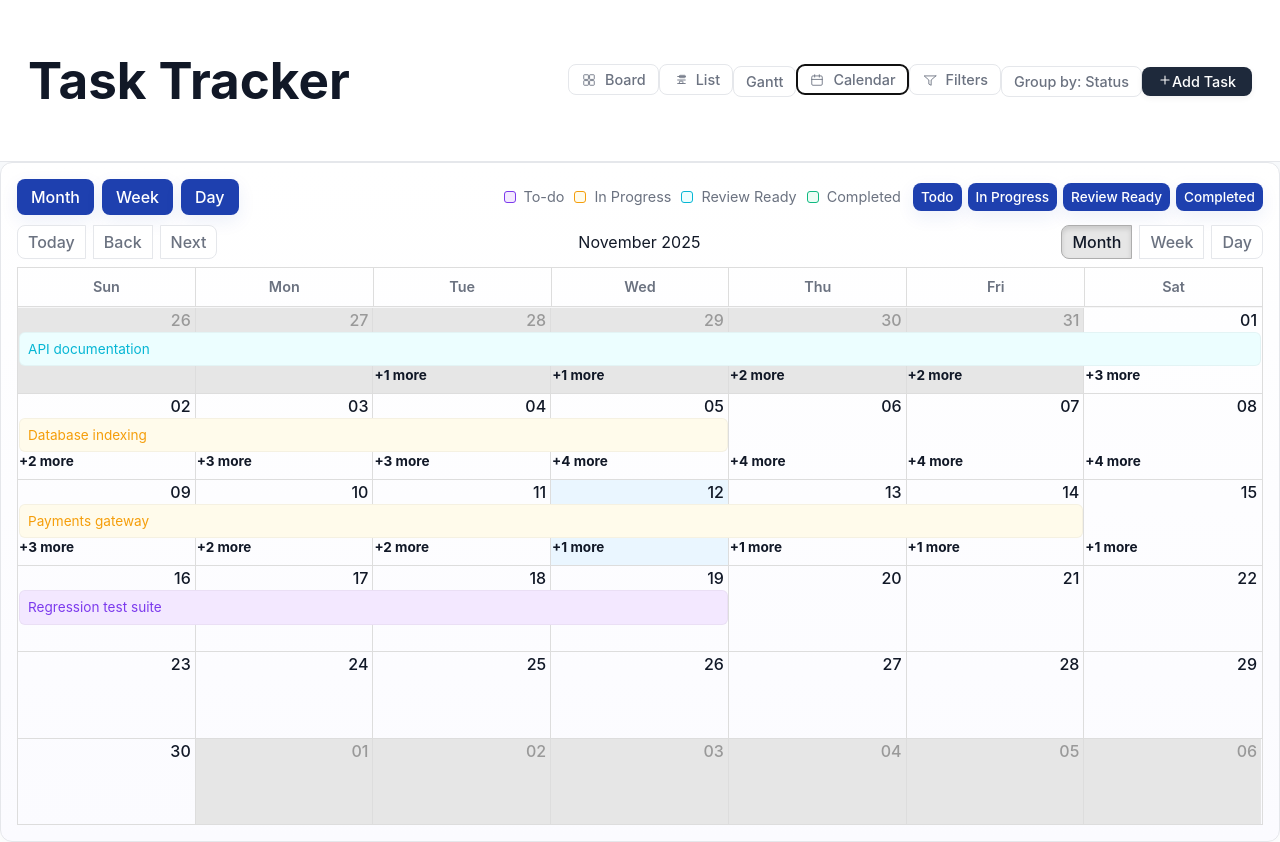
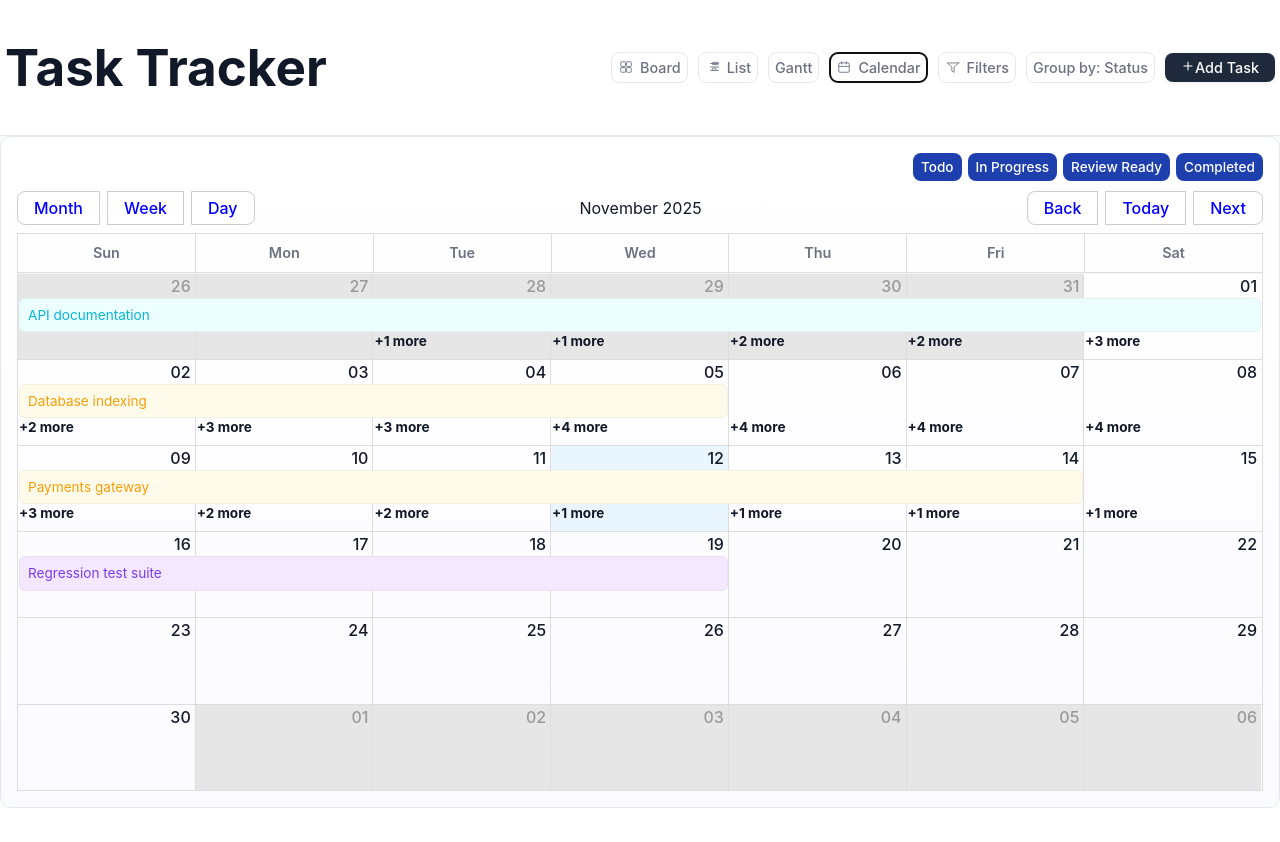
Before and after one commit to Vaishnavi-670/bt-system, a React (Vite) app: page /task-tracker in a window 1280 px wide. Both pictures are taken after a click on the button "Calendar". After the commit the page ends 808 px from the top, so only its background shows below. Built offline with nearby package versions, Linux system fonts and the light colour scheme.

Commit message:
implement custom calendar toolbar and improve calendar view functionality

```diff
--- a/src/Components/TaskTracker.css
+++ b/src/Components/TaskTracker.css
@@ -25,7 +25,8 @@ body {
     display: flex;
     justify-content: space-between;
     align-items: center;
-    padding: 18px 28px;
+    margin: 0;
+    padding: 5px;
     border-bottom: 1px solid var(--border);
     background: var(--white);
     position: sticky;
@@ -33,17 +34,23 @@ body {
     z-index: 10;
 }
 
+.workspace-header .actions {
+    display: flex;
+    gap: 10px;
+    align-items: center;
+}
+
 .action-btn {
     background: var(--white);
     border: 1px solid var(--border);
     border-radius: 8px;
-    padding: 6px 12px;
+    padding: 6px;
     font-size: 0.9rem;
     color: var(--muted);
     transition: all 0.2s ease;
     display: inline-flex;
     align-items: center;
-    gap: 8px;
+    gap: 6px;
 }
 
 .action-btn:hover {
@@ -633,7 +640,6 @@ body {
         grid-template-columns: 1fr;
     }
 }
-
 .list-view,
 .gantt-view,
 .calendar-view {
@@ -641,7 +647,6 @@ body {
     max-width: 100%;
     box-sizing: border-box;
 }
-
 .gantt-container {
     background: linear-gradient(180deg, #ffffff 0%, #fbfbff 100%);
     border-radius: 12px;
@@ -747,7 +752,6 @@ body {
     display: flex;
     justify-content: space-between;
     align-items: center;
-    gap: 12px;
     margin-bottom: 8px;
 }
 
@@ -757,23 +761,53 @@ body {
 }
 
 .rbc-toolbar button {
-    padding: 6px 10px;
     border-radius: 8px;
-    border: 1px solid var(--border);
     background: var(--white);
-    color: var(--muted);
+    color: blue;
     cursor: pointer;
 }
 
 .rbc-toolbar button:hover {
-    background: var(--hover);
-    color: var(--text);
+     background: rgb(247, 247, 251);
+}
+/* Remove shadow and box-shadow applied by react-big-calendar and other defaults
+   so toolbar buttons and calendar events don't show inset/dropped shadows
+   when focused/active/hovered. */
+.rbc-toolbar button,
+.rbc-toolbar button:active,
+.rbc-toolbar button.rbc-active,
+.rbc-toolbar button:focus,
+.rbc-toolbar button:hover {
+    box-shadow: none !important;
+    -webkit-box-shadow: none !important;
+    outline: none !important;
 }
 
-.rbc-toolbar .rbc-active {
-    border-color: var(--accent);
-    color: var(--accent);
+.calendar-container button,
+.calendar-container .btn,
+.rbc-event,
+.rbc-event:active,
+.rbc-event:focus {
+    box-shadow: none !important;
+    -webkit-box-shadow: none !important;
 }
+
+/* Active / selected button appearance: blue background with white text */
+.rbc-toolbar button.rbc-active,
+.rbc-toolbar button:active,
+.rbc-toolbar button:focus {
+    background: #2563eb !important; /* blue */
+    color: #ffffff !important;
+    border-color: transparent !important;
+}
+
+/* Keep hover consistent when active */
+.rbc-toolbar button.rbc-active:hover,
+.rbc-toolbar button:active:hover {
+    background: #1e40af !important; /* slightly darker on hover */
+    color: #ffffff !important;
+}
+/* (no explicit .rbc-active overrides here; active styling handled by more specific rules above) */
 
 .rbc-header {
     background: transparent;
--- a/src/Components/TaskTracker.jsx
+++ b/src/Components/TaskTracker.jsx
@@ -40,6 +40,25 @@ const ICONS = {
     </svg>
   ),
 };
+
+// Custom toolbar for react-big-calendar: keep only navigation (Prev/Today/Next)
+function CalendarToolbar({ label, onNavigate, onView, view }) {
+  return (
+    <div className="rbc-toolbar">
+      <div className="rbc-btn-group rbc-left">
+        <button className={`btn ${view === 'month' ? 'active' : ''}`} type="button" onClick={() => onView('month')}>Month</button>
+        <button className={`btn ${view === 'week' ? 'active' : ''}`} type="button" onClick={() => onView('week')}>Week</button>
+        <button className={`btn ${view === 'day' ? 'active' : ''}`} type="button" onClick={() => onView('day')}>Day</button>
+      </div>
+      <div className="rbc-toolbar-label">{label}</div>
+      <div className="rbc-btn-group rbc-right">
+        <button type="button" onClick={() => onNavigate('PREV')}>Back</button>
+        <button type="button" onClick={() => onNavigate('TODAY')}>Today</button>
+        <button type="button" onClick={() => onNavigate('NEXT')}>Next</button>
+      </div>
+    </div>
+  );
+}
 const initialTasksData = {
   todo: [
     {
@@ -435,6 +454,7 @@ const TaskTracker = () => {
   const [tasksData, setTasksData] = useState(loadTasksData);
   const [viewMode, setViewMode] = useState('board');
   const [calendarView, setCalendarView] = useState('month');
+  const [calendarDate, setCalendarDate] = useState(new Date());
   const [calendarFilterCols, setCalendarFilterCols] = useState({ todo: true, inProgress: true, reviewReady: true, completed: true });
   const [form, setForm] = useState({
     category: "",
@@ -622,8 +642,6 @@ const TaskTracker = () => {
       },
     ];
   }, [tasksData]);
-
-
   const colBgColor = {
     todo: '#f3e8ff',
     inProgress: '#fffbeb',
@@ -705,12 +723,6 @@ const TaskTracker = () => {
 
       {viewMode === 'gantt' && (
         <div className="gantt-container">
-          <div className="gantt-legend" aria-hidden>
-            <div className="legend-item"><span className="swatch" style={{ background: '#60a5fa' }} /> To-do</div>
-            <div className="legend-item"><span className="swatch" style={{ background: '#f59e0b' }} /> In Progress</div>
-            <div className="legend-item"><span className="swatch" style={{ background: '#7c3aed' }} /> Review Ready</div>
-            <div className="legend-item"><span className="swatch" style={{ background: '#34d399' }} /> Completed</div>
-          </div>
           {ganttData.length > 0 ? (
             <Plot
               data={ganttData}
@@ -737,37 +749,26 @@ const TaskTracker = () => {
       {viewMode === 'calendar' && (
         <div className="calendar-container">
           <div className="calendar-controls" style={{ display: 'flex', justifyContent: 'space-between', alignItems: 'center', gap: 12, marginBottom: 10 }}>
-            <div style={{ display: 'flex', gap: 8, alignItems: 'center' }}>
-              <button className={`btn ${calendarView === 'month' ? 'active' : ''}`} onClick={() => setCalendarView('month')}>Month</button>
-              <button className={`btn ${calendarView === 'week' ? 'active' : ''}`} onClick={() => setCalendarView('week')}>Week</button>
-              <button className={`btn ${calendarView === 'day' ? 'active' : ''}`} onClick={() => setCalendarView('day')}>Day</button>
-            </div>
-
-            <div style={{ display: 'flex', gap: 12, alignItems: 'center' }}>
-              <div className="calendar-legend" aria-hidden>
-                <div className="legend-item"><span className="swatch" style={{ background: colBgColor.todo, border: '1px solid ' + colTextColor.todo }} /> To-do</div>
-                <div className="legend-item"><span className="swatch" style={{ background: colBgColor.inProgress, border: '1px solid ' + colTextColor.inProgress }} /> In Progress</div>
-                <div className="legend-item"><span className="swatch" style={{ background: colBgColor.reviewReady, border: '1px solid ' + colTextColor.reviewReady }} /> Review Ready</div>
-                <div className="legend-item"><span className="swatch" style={{ background: colBgColor.completed, border: '1px solid ' + colTextColor.completed }} /> Completed</div>
-              </div>
-
-              <div style={{ display: 'flex', gap: 6, alignItems: 'center' }}>
-                {Object.keys(calendarFilterCols).map((c) => (
-                  <button key={c} className={`btn filter-btn ${calendarFilterCols[c] ? 'active' : ''}`} onClick={() => toggleCalendarCol(c)} style={{ textTransform: 'capitalize' }}>{c.replace(/([A-Z])/g, ' $1')}</button>
-                ))}
-              </div>
+            <div />
+            <div style={{ display: 'flex', gap: 6, alignItems: 'center' }}>
+              {Object.keys(calendarFilterCols).map((c) => (
+                <button key={c} className={`btn filter-btn`} onClick={() => toggleCalendarCol(c)} style={{ textTransform: 'capitalize' }}>{c.replace(/([A-Z])/g, ' $1')}</button>
+              ))}
             </div>
           </div>
 
           {calendarEvents.length > 0 ? (
             <BigCalendar
-              localizer={momentLocalizer(moment)}
+              localizer={localizer}
               events={calendarEvents}
               startAccessor="start"
               endAccessor="end"
               style={{ height: 600 }}
               view={calendarView}
+              date={calendarDate}
+              onNavigate={(date, action) => setCalendarDate(date)}
               onView={(v) => setCalendarView(v)}
+              components={{ toolbar: CalendarToolbar }}
               views={["month", "week", "day"]}
               onSelectEvent={onCalendarSelect}
               eventPropGetter={(event) => ({
```
